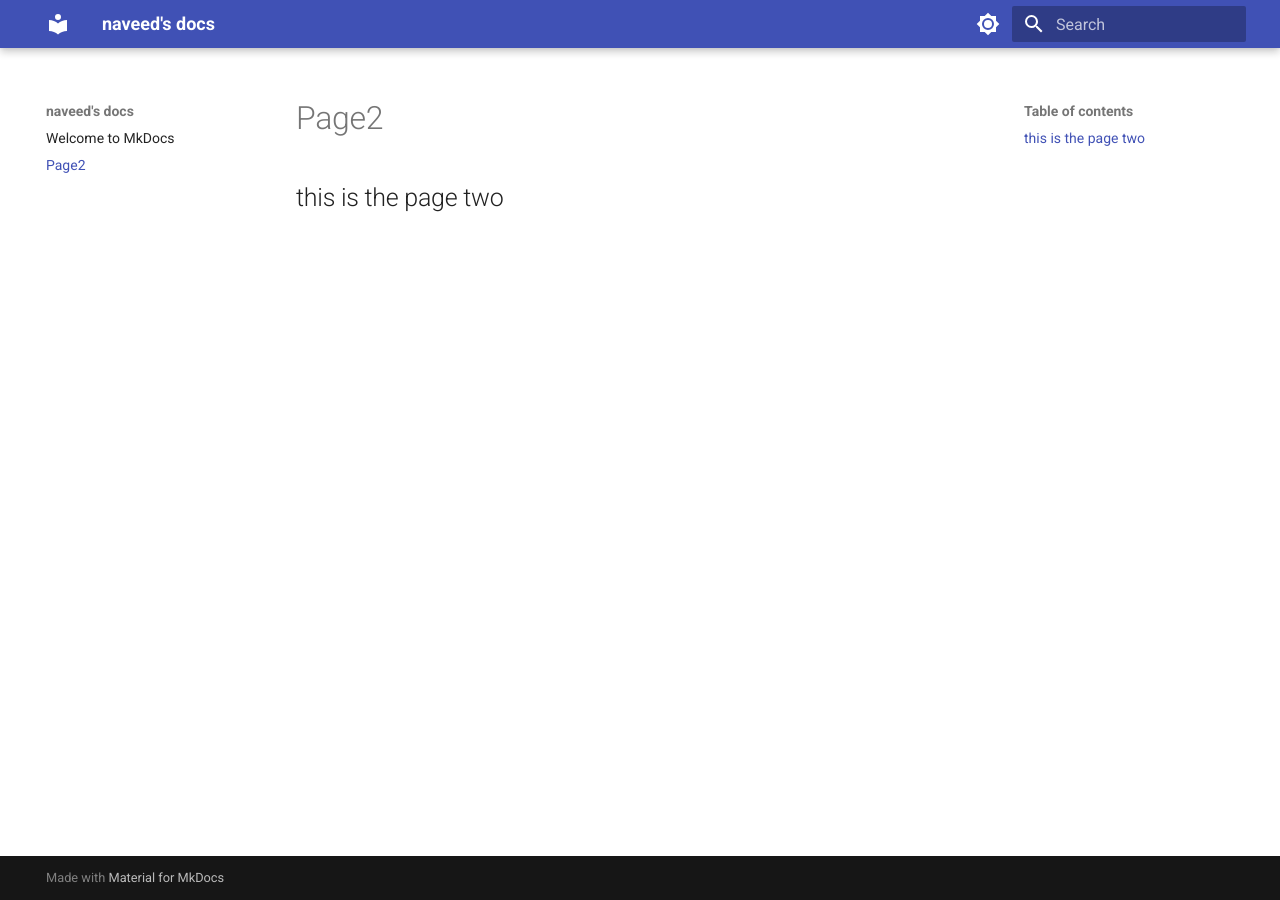
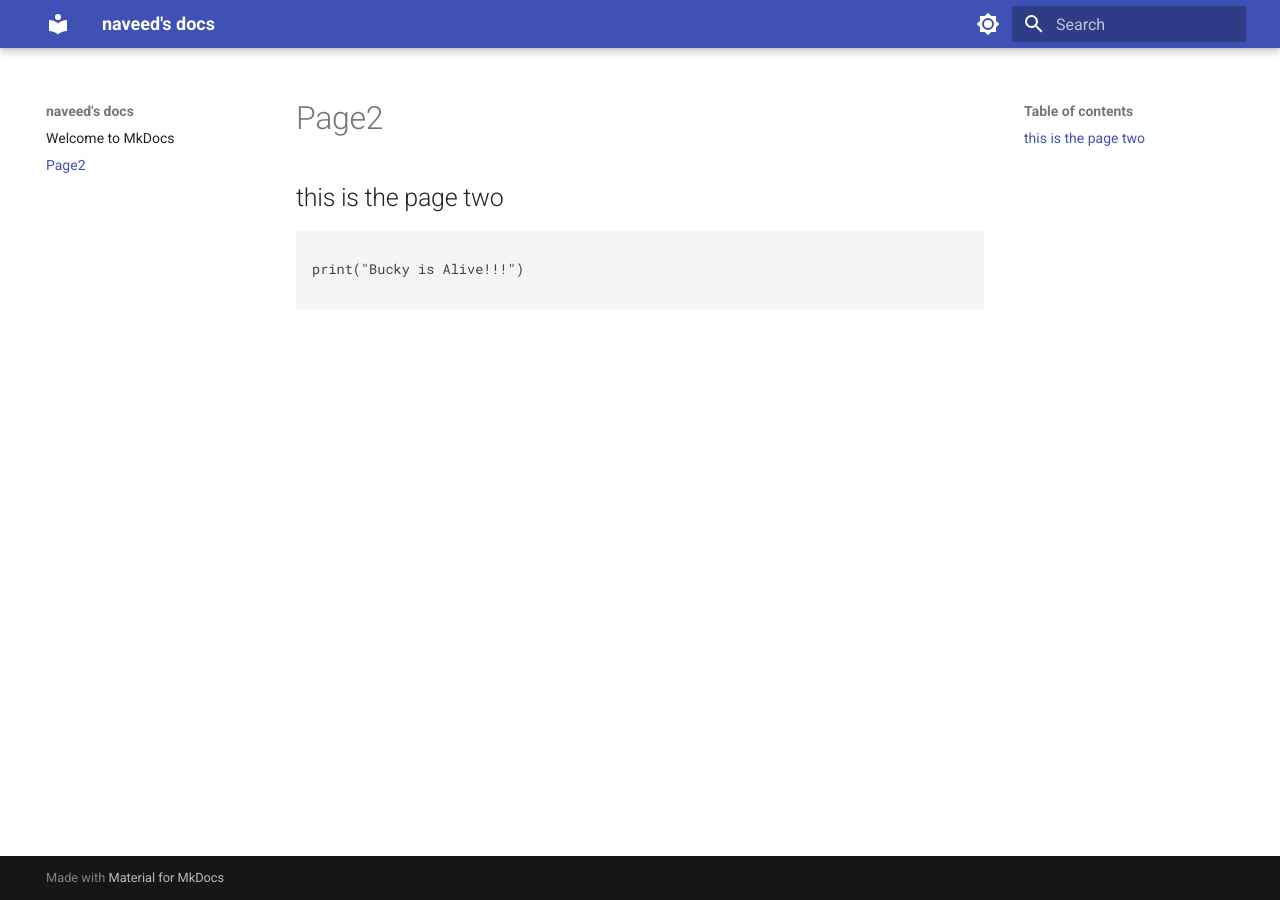
Before and after one commit to naveid19/mkdocs-replication, an MkDocs documentation site: the page built from docs/page2.md, in a window 1280 px wide. Built offline with MkDocs 1.6.1 and Material for MkDocs 9.7.7, drawn with Linux system fonts in a browser that asks for light colours.

Commit message:
python code

````diff
--- a/docs/page2.md
+++ b/docs/page2.md
@@ -1 +1,7 @@
 ## this is the page two
+
+```python
+
+print("Bucky is Alive!!!")
+
+```
````
